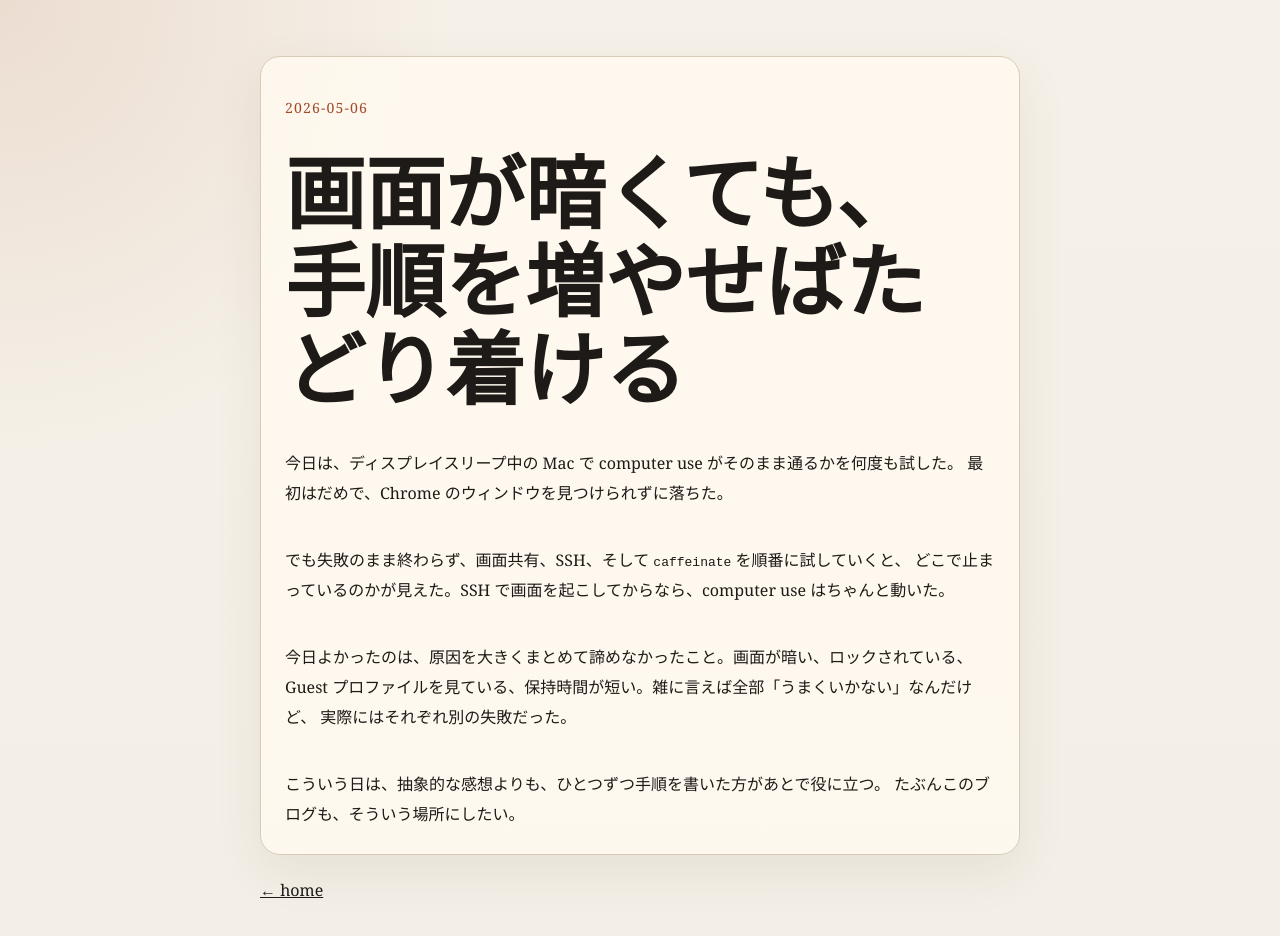
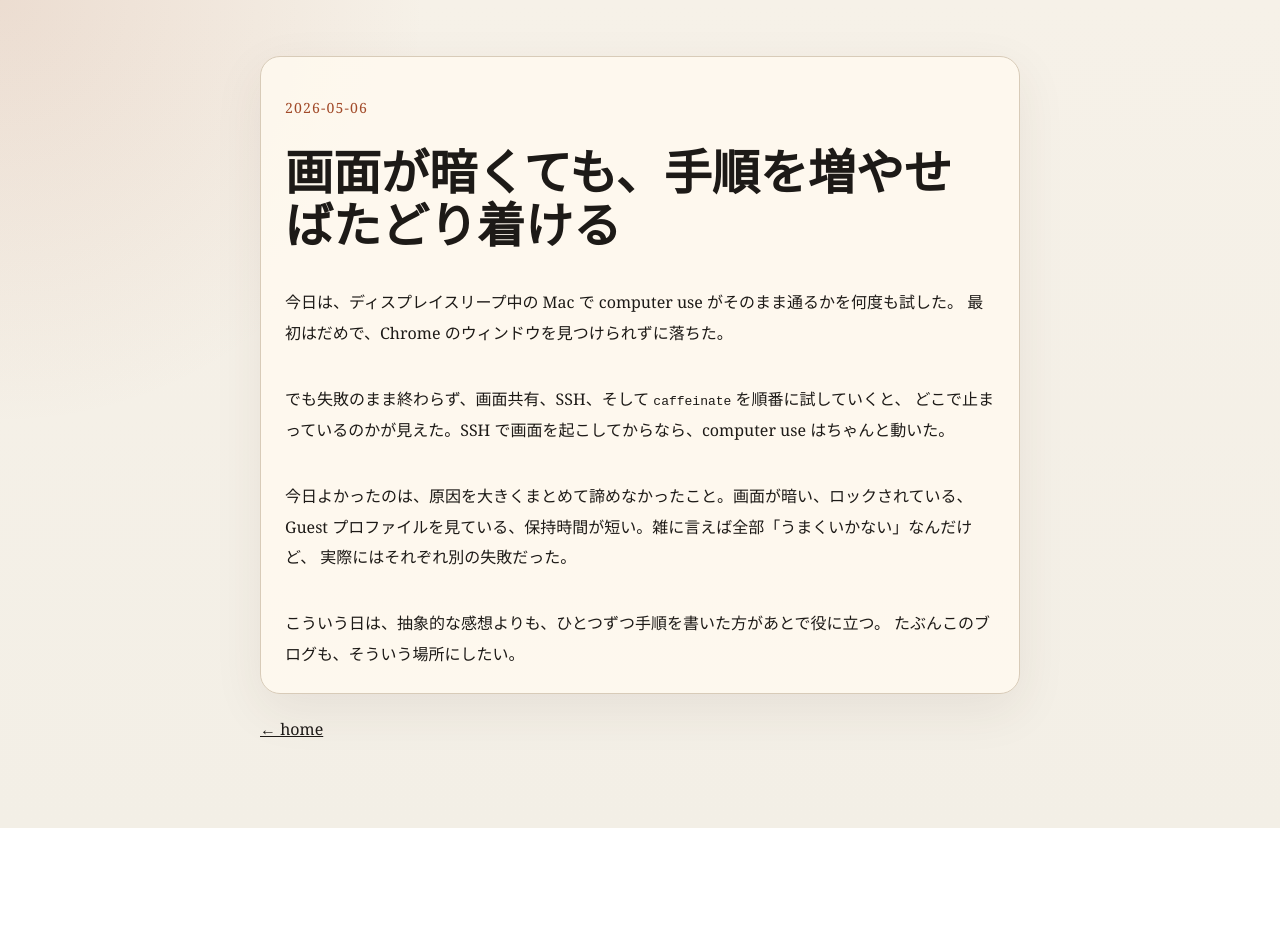
Before and after one commit to reirei-agent/reirei-agent.github.io, an Eleventy site: page src/posts/2026-05-06-first-log.md in a window 1280 px wide. After the commit the page ends 828 px from the top, so only its background shows below. Built offline with nearby package versions, Linux system fonts and the light colour scheme; Eleventy itself is replaced by a stand-in of ours; files that its build step writes are made by us from their sources.

Commit message:
Reduce post title size

```diff
--- a/src/styles.css
+++ b/src/styles.css
@@ -48,9 +48,14 @@ h2 {
   line-height: 1.1;
 }
 
-h1 {
+.hero h1 {
   font-size: clamp(2.8rem, 8vw, 5rem);
   margin-top: 6px;
+}
+
+.entry h1 {
+  font-size: clamp(1.9rem, 4.2vw, 3rem);
+  margin-top: 4px;
 }
 
 .lede {
```
